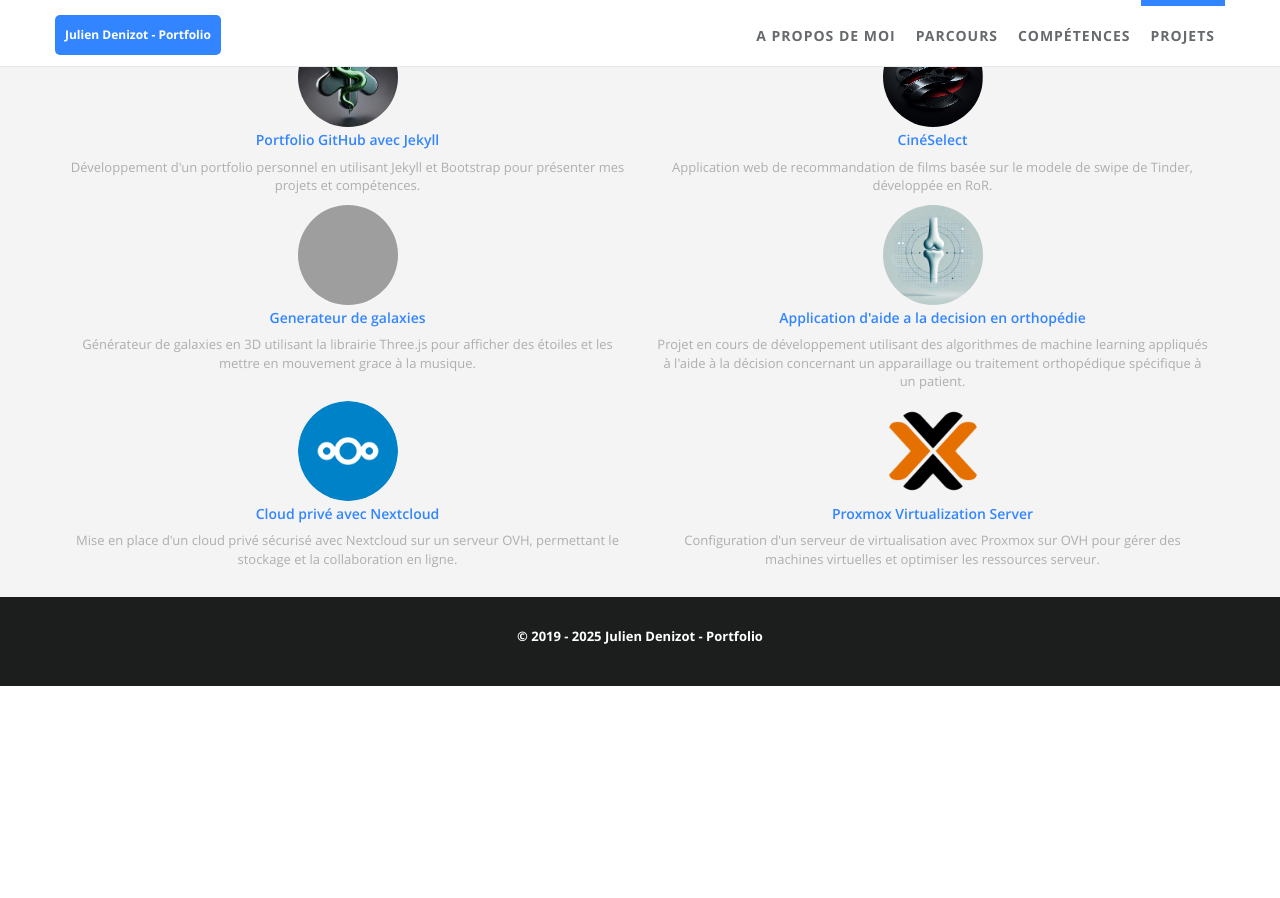
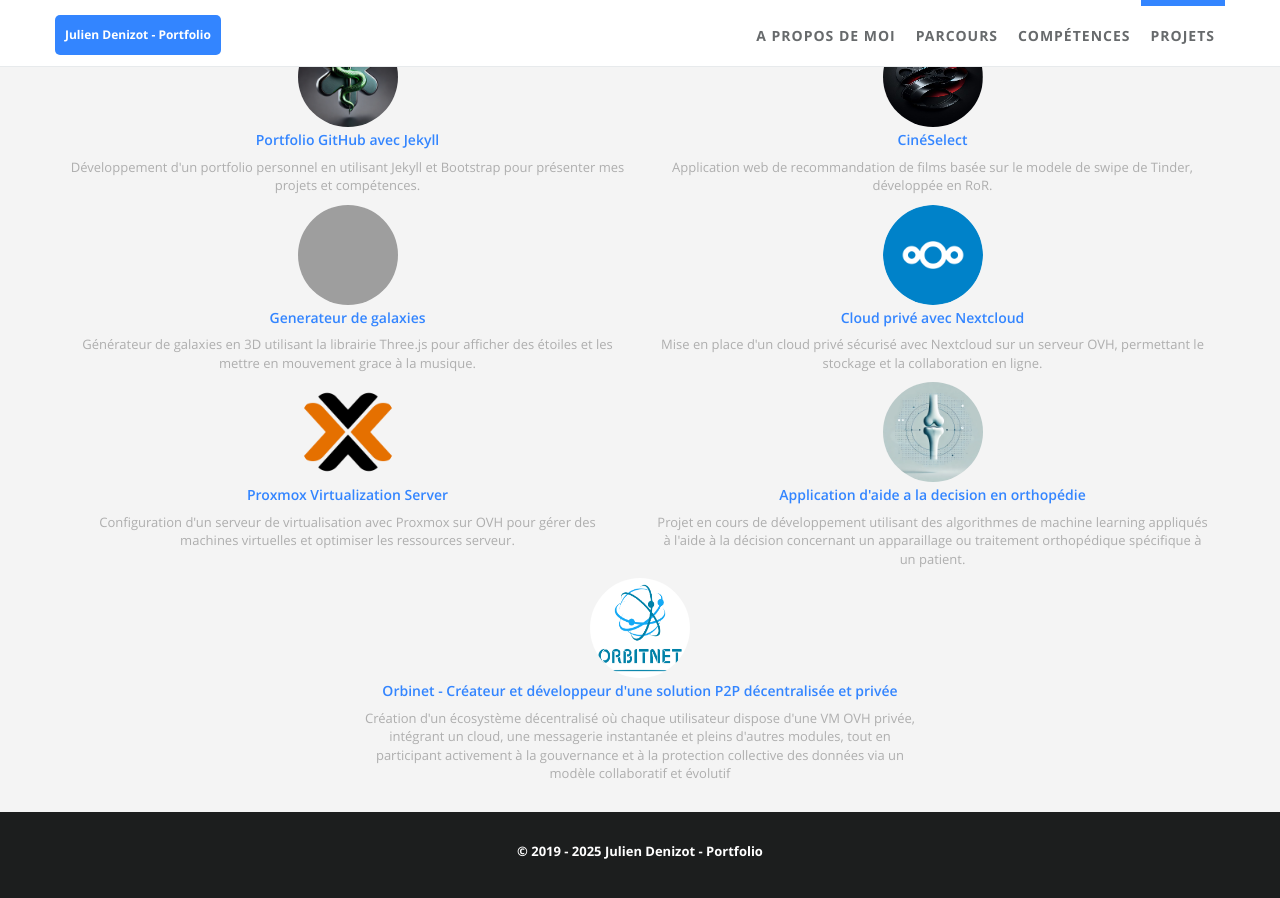
Before and after one commit to LuuNa-JD/portfolio, a Jekyll site: the page built from index.html, in a window 1280 px wide and 900 px high, scrolled down 2646 px. Built offline with Jekyll 4.4.1, drawn with Linux system fonts in a browser that asks for light colours; comment, search, counter and statistics services are not loaded; before the commit the page ends 3332 px from its top, so only the background shows below that; grey boxes are pictures that could not be loaded.

Commit message:
add a new project

```diff
--- a/_data/index/projects.yml
+++ b/_data/index/projects.yml
@@ -30,11 +30,6 @@
     img: /static/assets/img/landing/galaxy.png
     desc: "Générateur de galaxies en 3D utilisant la librairie Three.js pour afficher des étoiles et les mettre en mouvement grace à la musique."
 
-  - name: Application d'aide a la decision en orthopédie
-    gh_user: LuuNa-JD
-    img: /static/assets/img/landing/ortho.png
-    desc: "Projet en cours de développement utilisant des algorithmes de machine learning appliqués à l'aide à la décision concernant un apparaillage ou traitement orthopédique spécifique à un patient."
-
   - name: Cloud privé avec Nextcloud
     gh_user: LuuNa-JD
     img: /static/assets/img/landing/nextcloud.png
@@ -44,3 +39,13 @@
     gh_user: LuuNa-JD
     img: /static/assets/img/landing/proxmox.png
     desc: "Configuration d'un serveur de virtualisation avec Proxmox sur OVH pour gérer des machines virtuelles et optimiser les ressources serveur."
+
+  - name: Application d'aide a la decision en orthopédie
+    gh_user: LuuNa-JD
+    img: /static/assets/img/landing/ortho.png
+    desc: "Projet en cours de développement utilisant des algorithmes de machine learning appliqués à l'aide à la décision concernant un apparaillage ou traitement orthopédique spécifique à un patient."
+
+  - name: Orbinet - Créateur et développeur d'une solution P2P décentralisée et privée
+    gh_user: LuuNa-JD
+    img: /static/assets/img/landing/orbitnet.jpg
+    desc: "Création d'un écosystème décentralisé où chaque utilisateur dispose d'une VM OVH privée, intégrant un cloud, une messagerie instantanée et pleins d'autres modules, tout en participant activement à la gouvernance et à la protection collective des données via un modèle collaboratif et évolutif"
```
Also changed, not shown: static/assets/img/landing/orbitnet.jpg (added).
